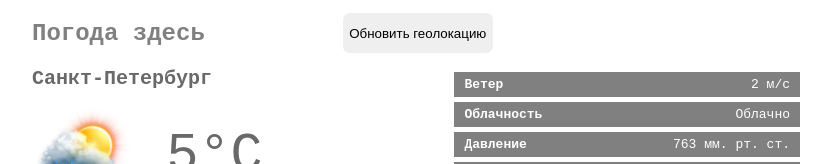
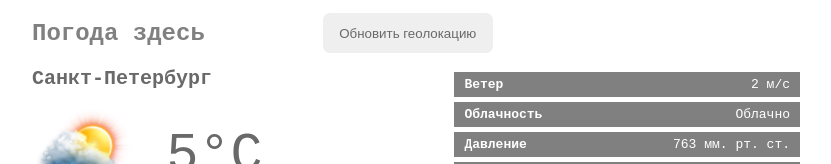
Before and after one commit to 4ound/web-project, a plain HTML site: page lab1/index.html in a window 1280 px wide. Shown: the top 164 px of the page, without its empty margins (224-1055 px from the left). Drawn offline with Linux system fonts and the light colour scheme.

Commit message:
size up font of geo update

```diff
--- a/lab1/static/styles.css
+++ b/lab1/static/styles.css
@@ -147,9 +147,11 @@ h2 {
 }
 
 .geo-update__input_desktop {
-    width: 150px;
+    width: 170px;
     height: 40px;
     border-radius: 7px;
+    font-size: 10pt;
+    color: dimgrey;
     border: none;
     outline: none;
 }
@@ -199,7 +201,7 @@ input.toolbar-add {
 }
 
 input::-webkit-input-placeholder {
-  color: dimgrey;
+  color: dimgray;
 }
 
 @media screen and (max-width: 950px) {
```
